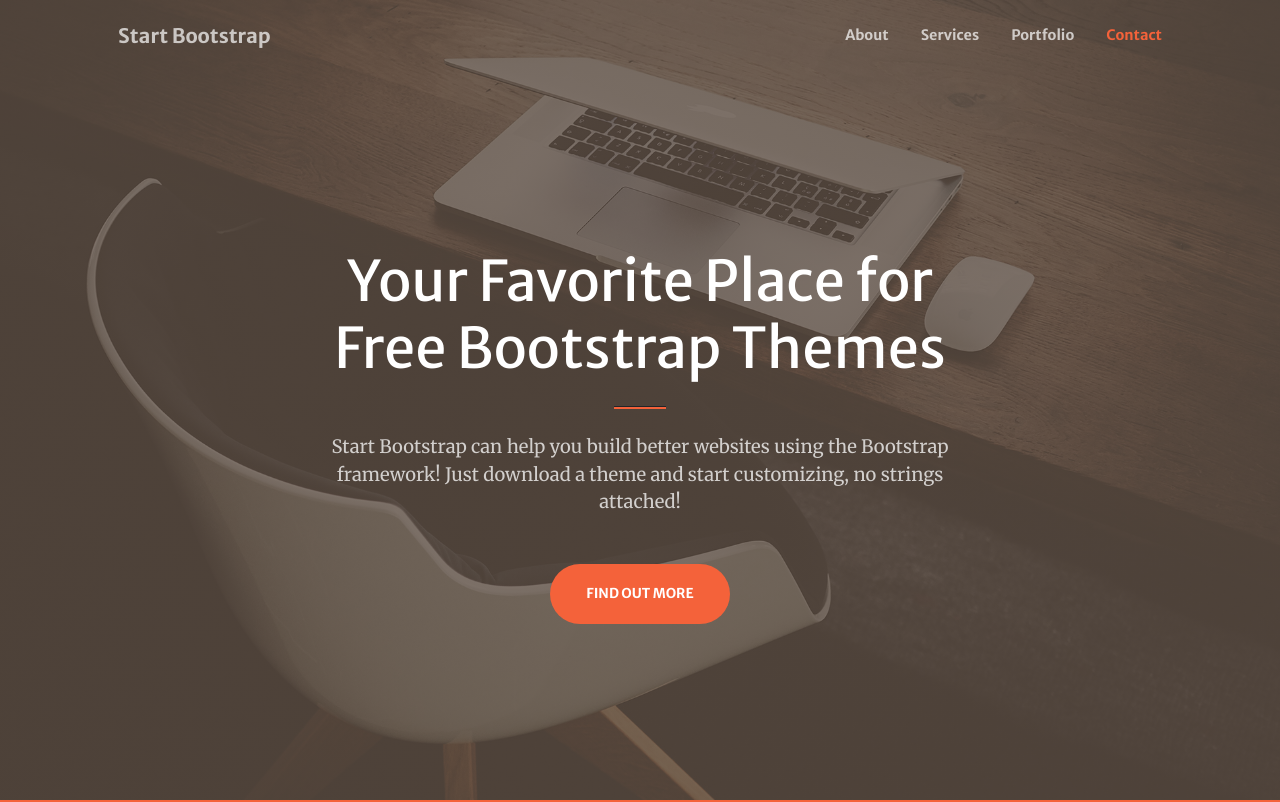
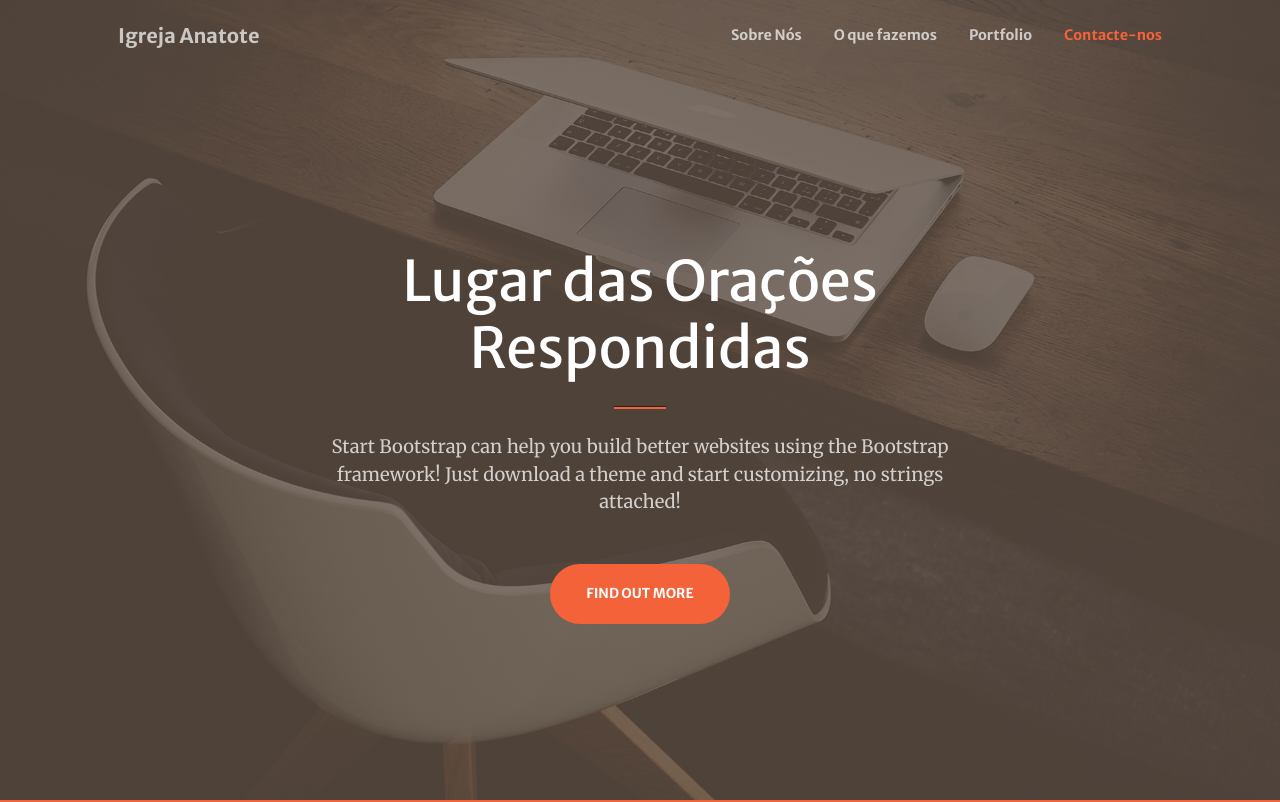
Before and after one commit to Ministerio-Anatote/Ministerio-Anatote.github.io, a plain HTML site: page index.html in a window 1280 px wide. Shown: the top 802 px of the page. Drawn offline with nearby package versions, Linux system fonts and the light colour scheme; some packages are replaced by stand-ins of ours; a script that the page names is missing.

Commit message:
Update index.html

```diff
--- a/index.html
+++ b/index.html
@@ -5,7 +5,7 @@
         <meta name="viewport" content="width=device-width, initial-scale=1, shrink-to-fit=no" />
         <meta name="description" content="" />
         <meta name="author" content="" />
-        <title>Creative - Start Bootstrap Theme</title>
+        <title>Igreja Anatote</title>
         <!-- Favicon-->
         <link rel="icon" type="image/x-icon" href="assets/favicon.ico" />
         <!-- Bootstrap Icons-->
@@ -22,14 +22,14 @@
         <!-- Navigation-->
         <nav class="navbar navbar-expand-lg navbar-light fixed-top py-3" id="mainNav">
             <div class="container px-4 px-lg-5">
-                <a class="navbar-brand" href="#page-top">Start Bootstrap</a>
+                <a class="navbar-brand" href="#page-top">Igreja Anatote</a>
                 <button class="navbar-toggler navbar-toggler-right" type="button" data-bs-toggle="collapse" data-bs-target="#navbarResponsive" aria-controls="navbarResponsive" aria-expanded="false" aria-label="Toggle navigation"><span class="navbar-toggler-icon"></span></button>
                 <div class="collapse navbar-collapse" id="navbarResponsive">
                     <ul class="navbar-nav ms-auto my-2 my-lg-0">
-                        <li class="nav-item"><a class="nav-link" href="#about">About</a></li>
-                        <li class="nav-item"><a class="nav-link" href="#services">Services</a></li>
+                        <li class="nav-item"><a class="nav-link" href="#about">Sobre Nós</a></li>
+                        <li class="nav-item"><a class="nav-link" href="#services">O que fazemos</a></li>
                         <li class="nav-item"><a class="nav-link" href="#portfolio">Portfolio</a></li>
-                        <li class="nav-item"><a class="nav-link" href="#contact">Contact</a></li>
+                        <li class="nav-item"><a class="nav-link" href="#contact">Contacte-nos</a></li>
                     </ul>
                 </div>
             </div>
@@ -39,7 +39,7 @@
             <div class="container px-4 px-lg-5 h-100">
                 <div class="row gx-4 gx-lg-5 h-100 align-items-center justify-content-center text-center">
                     <div class="col-lg-8 align-self-end">
-                        <h1 class="text-white font-weight-bold">Your Favorite Place for Free Bootstrap Themes</h1>
+                        <h1 class="text-white font-weight-bold">Lugar das Orações Respondidas</h1>
                         <hr class="divider" />
                     </div>
                     <div class="col-lg-8 align-self-baseline">
```
